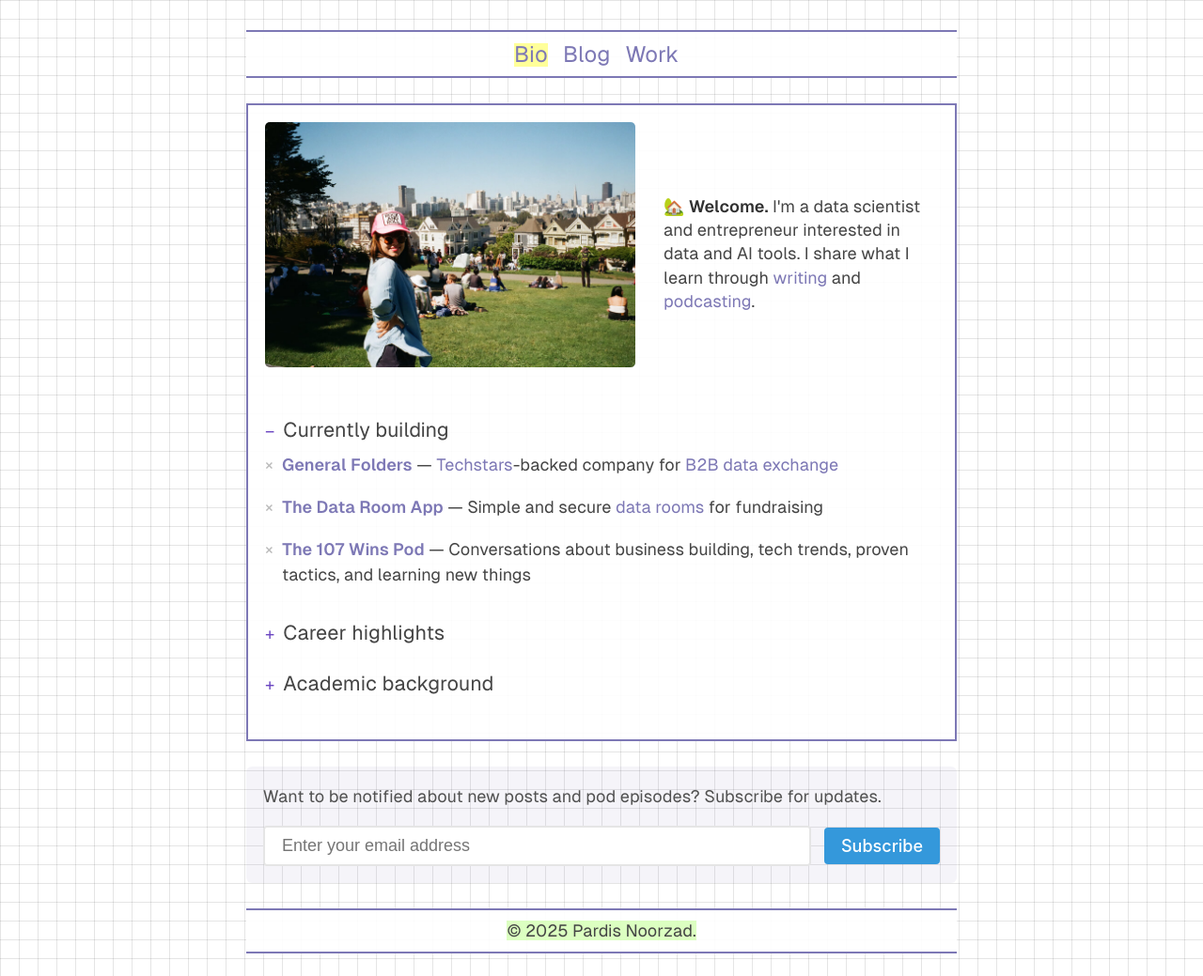
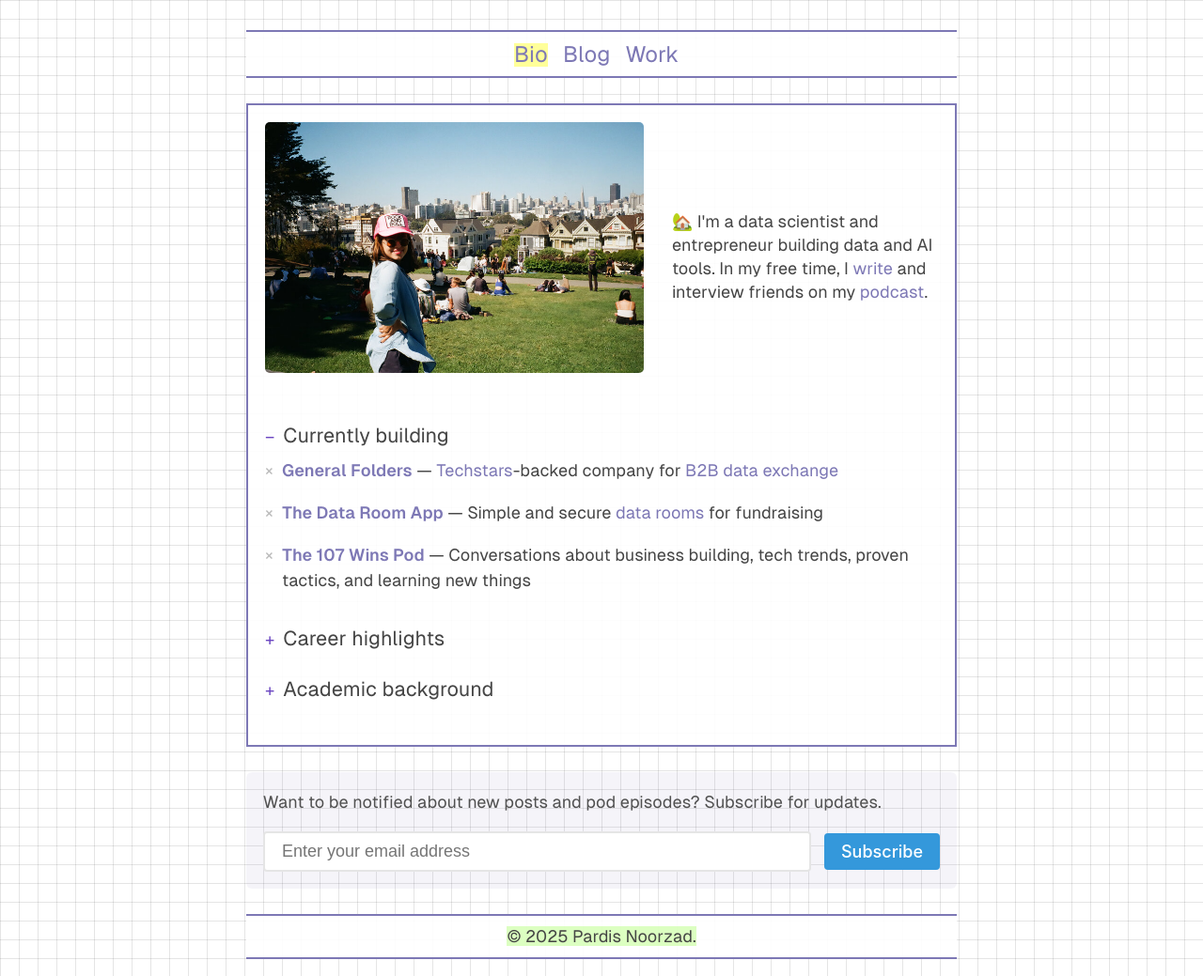
Before and after one commit to djpardis/djpardis.github.io, a Jekyll site: the page built from index.md, in a window 1280 px wide. Shown: the whole page at 94% size. Built offline with Jekyll 4.4.1, drawn with Linux system fonts in a browser that asks for light colours; a style sheet for code colours, icons or effects is not loaded.

Commit message:
Update welcome message text and fix mobile text alignment

```diff
--- a/index.md
+++ b/index.md
@@ -7,14 +7,28 @@
 canonical_url: https://djpardis.com/
 ---
 
-<div style="display: flex; align-items: center; gap: 30px; background: transparent;">
+<div class="hero-container" style="display: flex; align-items: center; gap: 30px; background: transparent;">
   <div>
-    <img src="/files/pics/pages/profile pic 3.jpg" alt="Pardis Noorzad" style="width: 1500px; height: auto;">
+    <img src="/files/pics/pages/profile pic 3.jpg" alt="Pardis Noorzad" style="width: 1500px; height: auto; max-width: 100%;">
   </div>
   <div style="background: transparent;">
-    🏡 <strong>Welcome.</strong> I'm a data scientist and entrepreneur interested in data and AI tools. I share what I learn through <a href="/blog">writing</a> and <a href="https://107wins.club" target="_blank">podcasting</a>.
+    🏡 I'm a data scientist and entrepreneur building data and AI tools. In my free time, I <a href="/blog">write</a> and interview friends on my <a href="https://107wins.club" target="_blank">podcast</a>.
   </div>
 </div>
+
+<style>
+@media (max-width: 768px) {
+  .hero-container {
+    flex-direction: column !important;
+    align-items: flex-start !important;
+    text-align: left !important;
+  }
+  .hero-container img {
+    width: 100% !important;
+    max-width: 400px !important;
+  }
+}
+</style>
 
 <!-- <details class="collapsible-section" markdown="1" open>
 <summary><h3>Interests and hobbies</h3></summary>
```
Also changed, not shown: other parts of index.md (+4 -4 lines).
